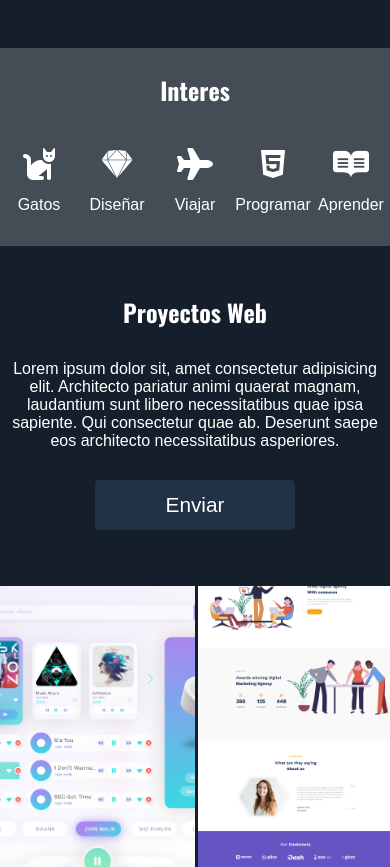
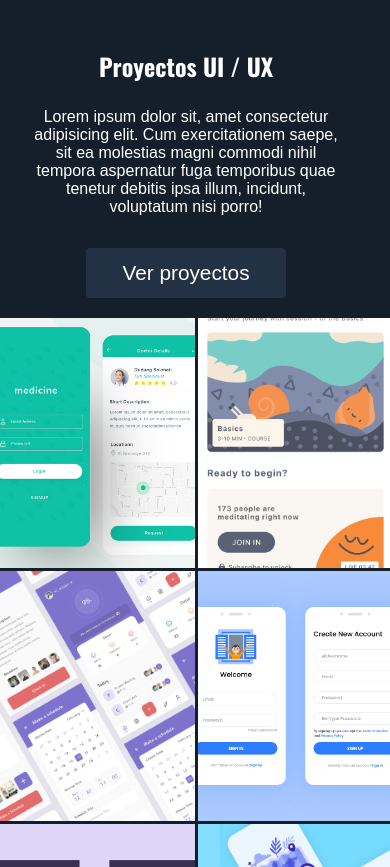
Before and after one commit to MiguelJardinez/portafolio-web, a plain HTML site: page index.html in a window 390 px wide. Shown: the top 867 px of the page. Drawn offline with nearby package versions, Linux system fonts and the light colour scheme.

Commit message:
Se termino el responsive de la seccion UX

```diff
--- a/index.html
+++ b/index.html
@@ -137,7 +137,7 @@
     <!-- Seccion propyectos motion -->
 
     <!-- Seccion propyectos ui -->
-    <!-- <section class="ui">
+    <section class="ui">
         <div class="projectui">
             <div class="ui-images">
                 <a href="">
@@ -183,7 +183,7 @@
                 <button class="btncta">Ver proyectos</button>
             </div>
         </div>
-    </section> -->
+    </section>
     <!-- Seccion propyectos ui -->
 
     <!-- Seccion propyectos intereses -->
--- a/style/index.css
+++ b/style/index.css
@@ -270,7 +270,7 @@ header{
 .ui-info{
     display: grid;
     grid-template-columns: 100%;
-    grid-template-rows: 40px 100px 50px;
+    grid-template-rows: 40px 130px 50px;
     row-gap: 20px;
     padding-left: 5em;
     text-align: right;
--- a/style/responsive.css
+++ b/style/responsive.css
@@ -16,6 +16,10 @@
     .web-project-info{
         grid-template-columns: 80%;
         row-gap: 20px;
+    }
+    .ui-info{
+        padding-left: 2em;
+        margin-right: 50px;
     }
 }
 
@@ -48,6 +52,21 @@
     }
     .project-web{
         grid-template-rows: auto auto;
+    }
+    .projectui{
+        grid-template-rows: 270px;
+        grid-template-columns: 100%;
+    }
+    .ui-images{
+        grid-template-columns: repeat(3, 34%);
+        grid-template-rows: repeat(2, 250px);
+        gap: 3px;
+    }
+    .ui-info{
+        grid-row: 1/3;
+        justify-items: center;
+        grid-template-rows: 40px 100px 50px;
+        text-align: center;
     }
 }
 
@@ -89,6 +108,13 @@
     .interest .fab, .interest .fas{
         font-size: 2em;
     }
+    .ui-images{
+        grid-template-columns: repeat(2, 50%);
+        grid-template-rows: repeat(3, 250px);
+    }
+    .ui-info{
+        grid-template-rows: 40px 120px 50px;
+    }
 }
 
 @media screen and (max-width: 366px){
@@ -105,4 +131,14 @@
     .interest p{
         font-size: 0.7em;
     }
+    .projectui{
+        grid-template-rows: 380px;
+    }
+
+    .ui-images{
+        grid-template-rows: repeat(3, 20    0px);
+    }
+    .ui-info{
+        grid-template-rows: 40px 210px 50px;
+    }
 }
```
